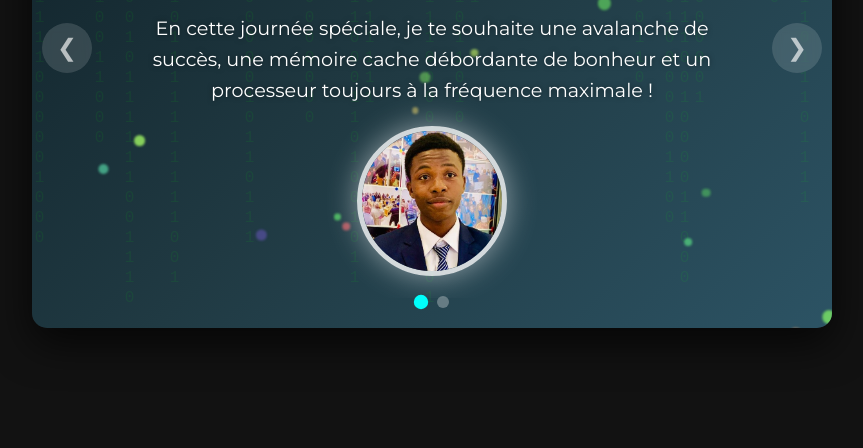
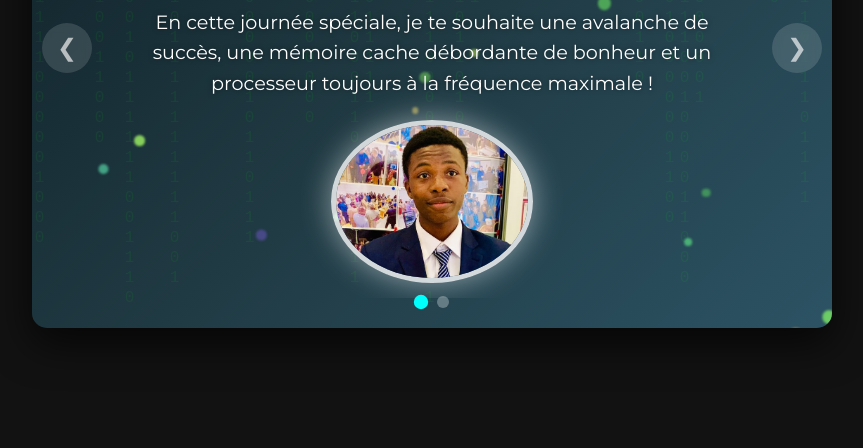
Before and after one commit to DramTechSolution/anniv, a plain HTML site: page index.html in a window 1280 px wide. Shown: the part 352-800 px from the top of the page, without its empty margins (208-1071 px from the left). Drawn offline with nearby package versions, Linux system fonts and the light colour scheme.

Commit message:
Update index.html

```diff
--- a/index.html
+++ b/index.html
@@ -138,8 +138,6 @@
         }
 
         .photo-frame {
-            width: 150px;
-            height: 150px;
             border-radius: 100%;
             border: 5px solid rgba(255, 255, 255, 0.8);
             box-shadow: 0 0 30px rgba(255,255,255,0.5),
```
